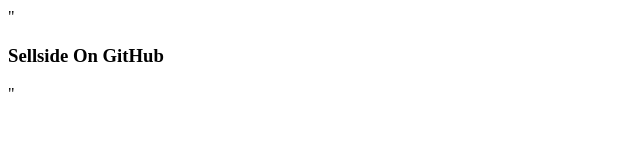
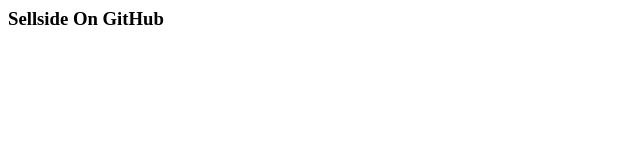
Before and after one commit to sellside-archives/sellside.github.com, a plain HTML site: page index.html in a window 1280 px wide. Shown: the whole page, without its empty margins (0-640 px from the left). Drawn offline with Linux system fonts and the light colour scheme.

Commit message:
Edited index.html via GitHub

```diff
--- a/index.html
+++ b/index.html
@@ -1 +1 @@
-"<html><head><title>Sellside On GitHub</title></head><body><h3>Sellside On GitHub</h3></body></html>"
+<html><head><title>Sellside On GitHub</title></head><body><h3>Sellside On GitHub</h3></body></html>
```
